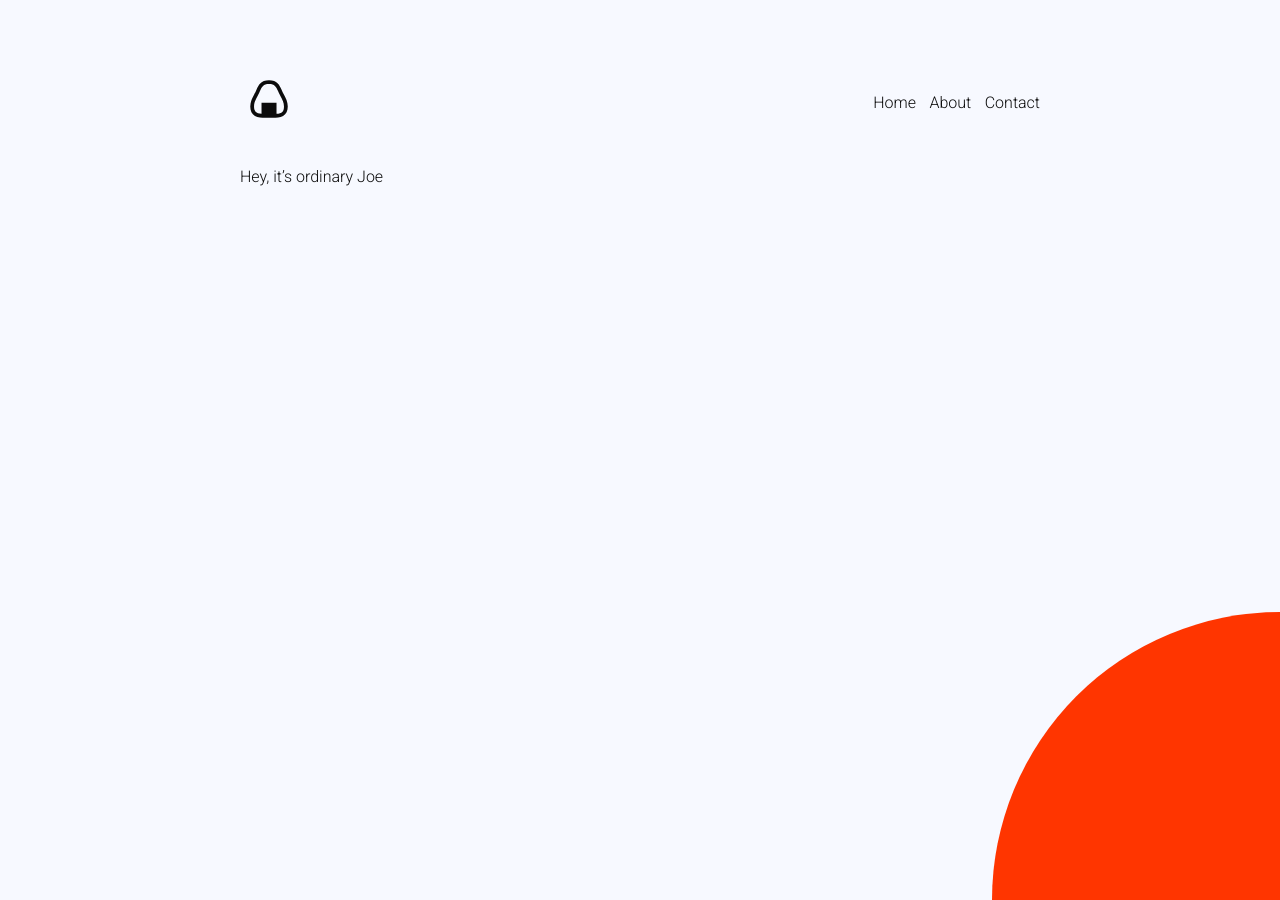
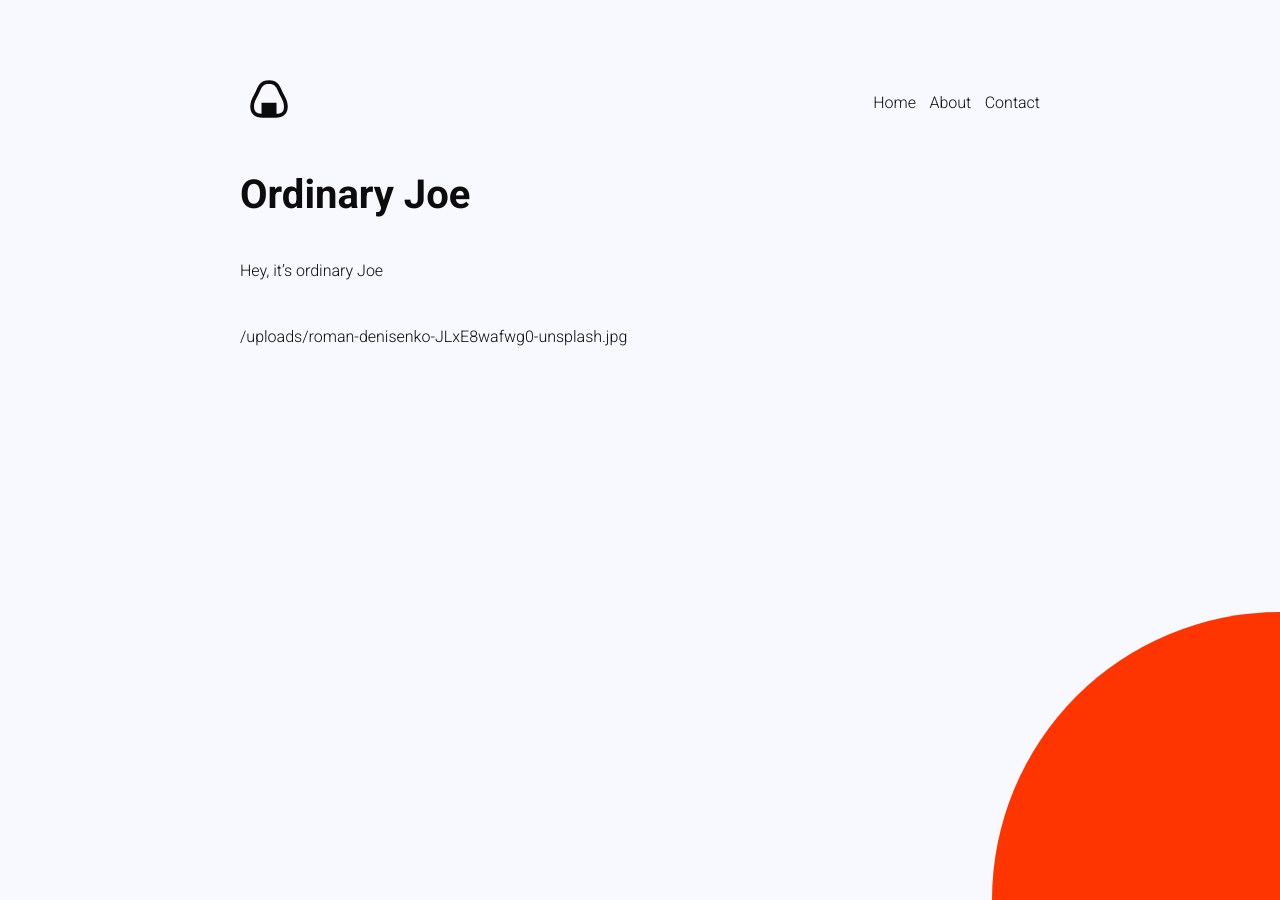
Before and after one commit to nikitasarejko/anightinjapan, a Jekyll site: the page built from _people/ordinary-joe.markdown, in a window 1280 px wide. Built offline with Jekyll 4.4.1, drawn with Linux system fonts in a browser that asks for light colours.

Commit message:
added a people template

```diff
--- /dev/null
+++ b/_layouts/people.html
@@ -0,0 +1,9 @@
+---
+layout: default
+---
+
+<h2>{{ page.title }}</h2>
+
+<div class="post">
+    {{ content }}
+</div>
--- a/_people/ordinary-joe.markdown
+++ b/_people/ordinary-joe.markdown
@@ -6,3 +7,5 @@ portrait_image: "/uploads/roman-denisenko-JLxE8wafwg0-unsplash.jpg"
 ---
 
 Hey, it's ordinary Joe
+
+{{ page.portrait_image }}
```
Also changed, not shown: other parts of _people/ordinary-joe.markdown (+1 -0 lines).
